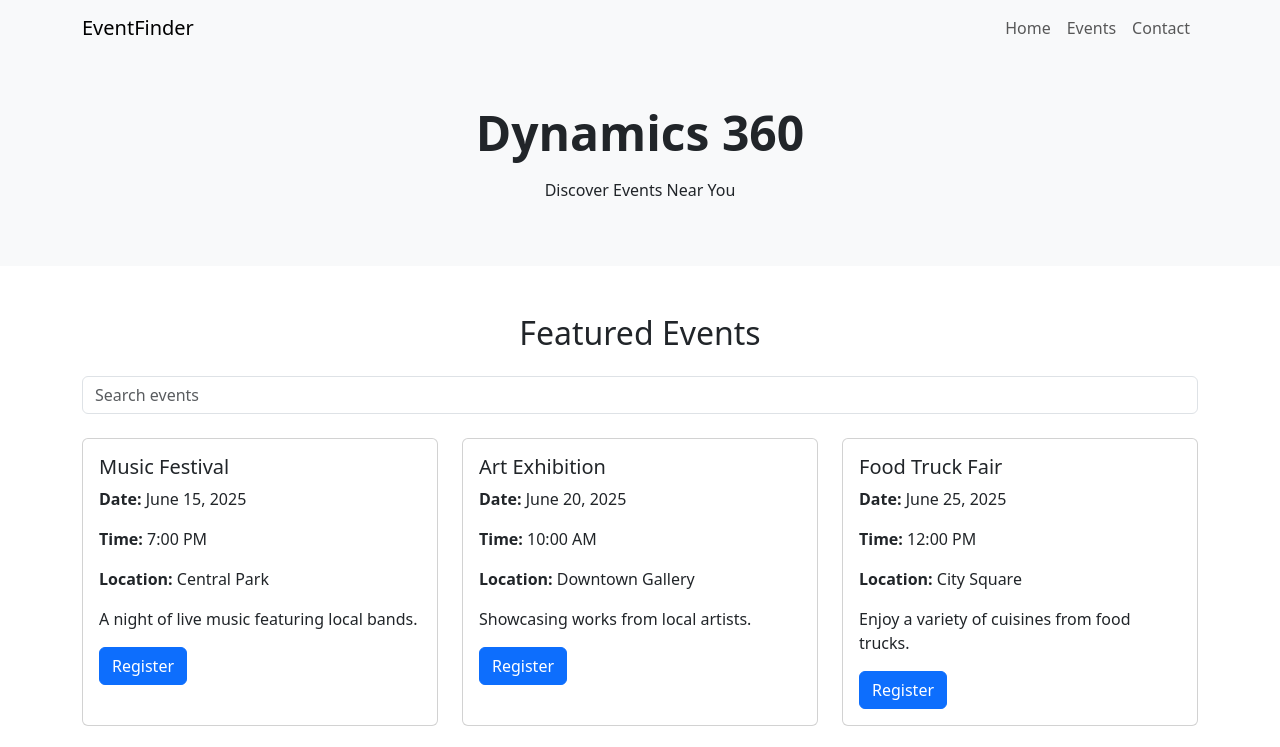
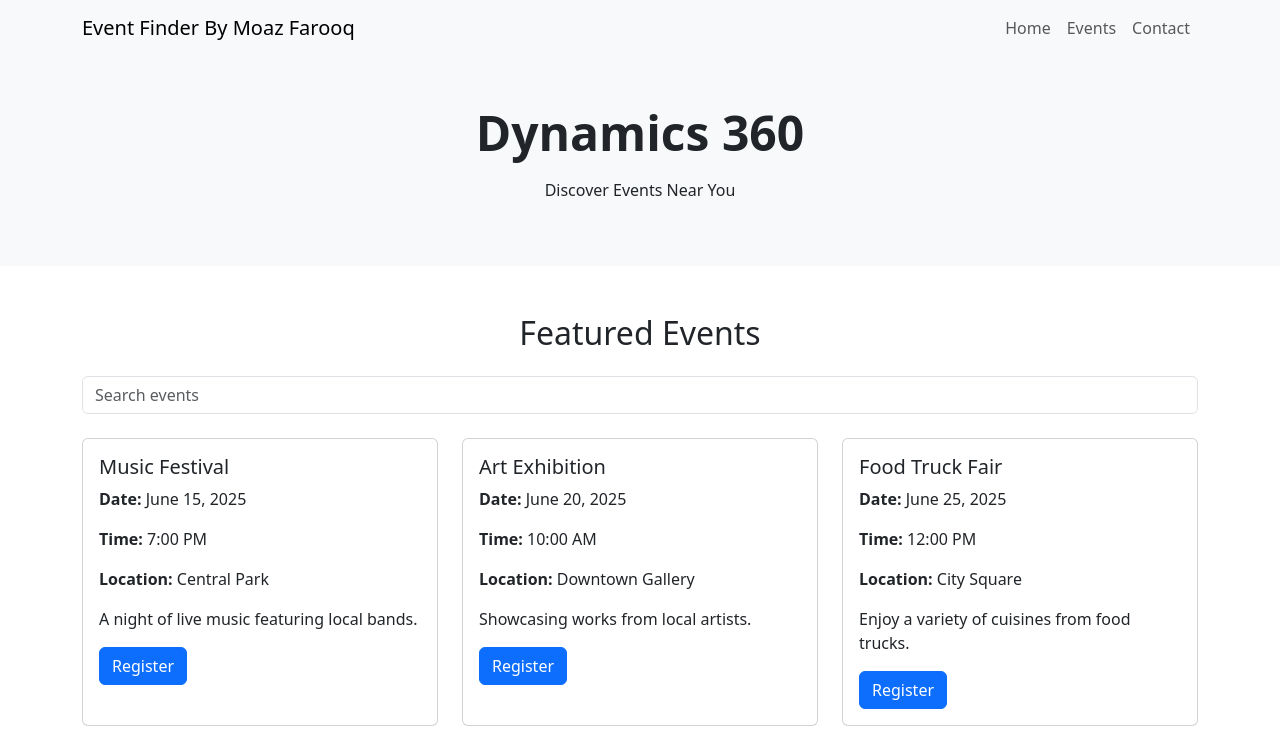
Before and after one commit to Dizzy1s/Dynamics360-TestDemo, a plain HTML site: page index.html in a window 1280 px wide. Shown: the top 747 px of the page. Drawn offline with nearby package versions, Linux system fonts and the light colour scheme.

Commit message:
Update index.html
Added minor change

```diff
--- a/index.html
+++ b/index.html
@@ -30,7 +30,7 @@
   <!-- Navigation Bar -->
   <nav class="navbar navbar-expand-lg navbar-light bg-light fixed-top">
     <div class="container">
-      <a class="navbar-brand" href="#">EventFinder</a>
+      <a class="navbar-brand" href="#">Event Finder By Moaz Farooq</a>
       <button class="navbar-toggler" type="button" data-bs-toggle="collapse" data-bs-target="#navbarNav" aria-controls="navbarNav" aria-expanded="false" aria-label="Toggle navigation">
         <span class="navbar-toggler-icon"></span>
       </button>
```
